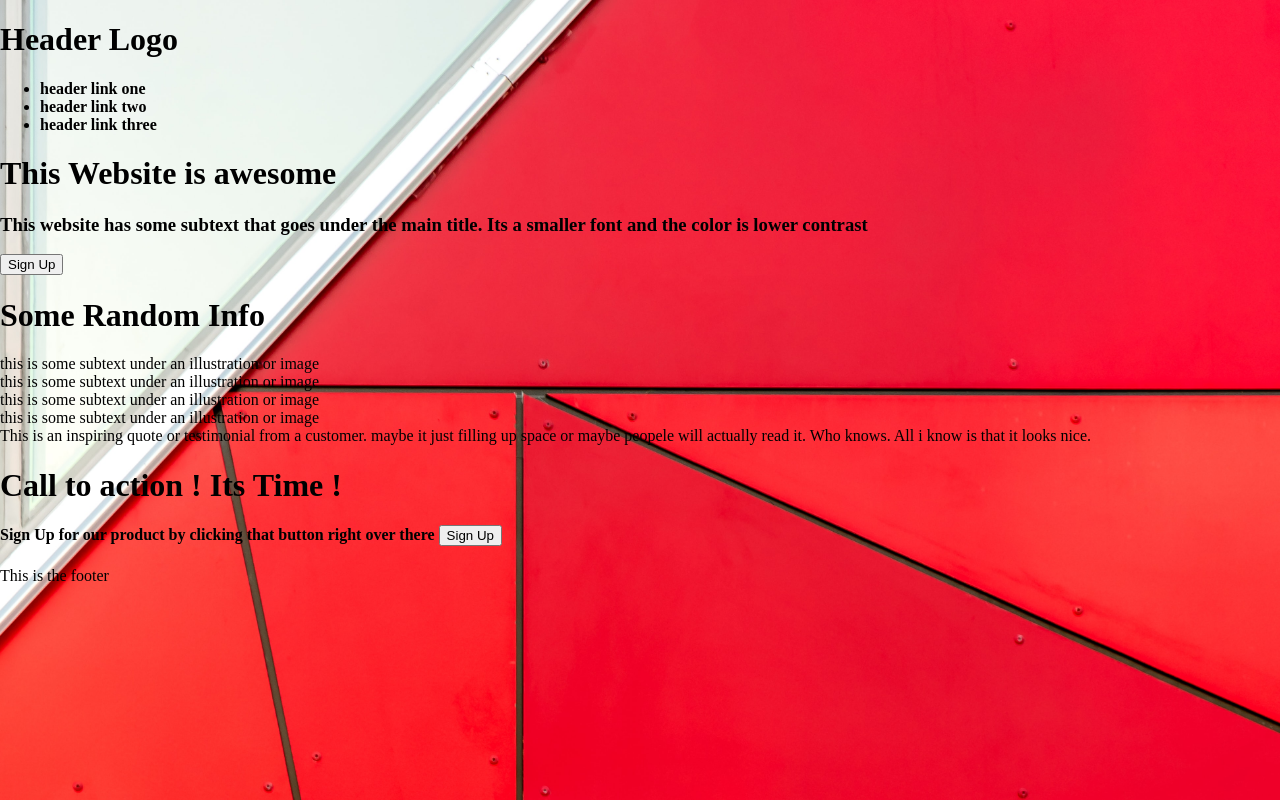
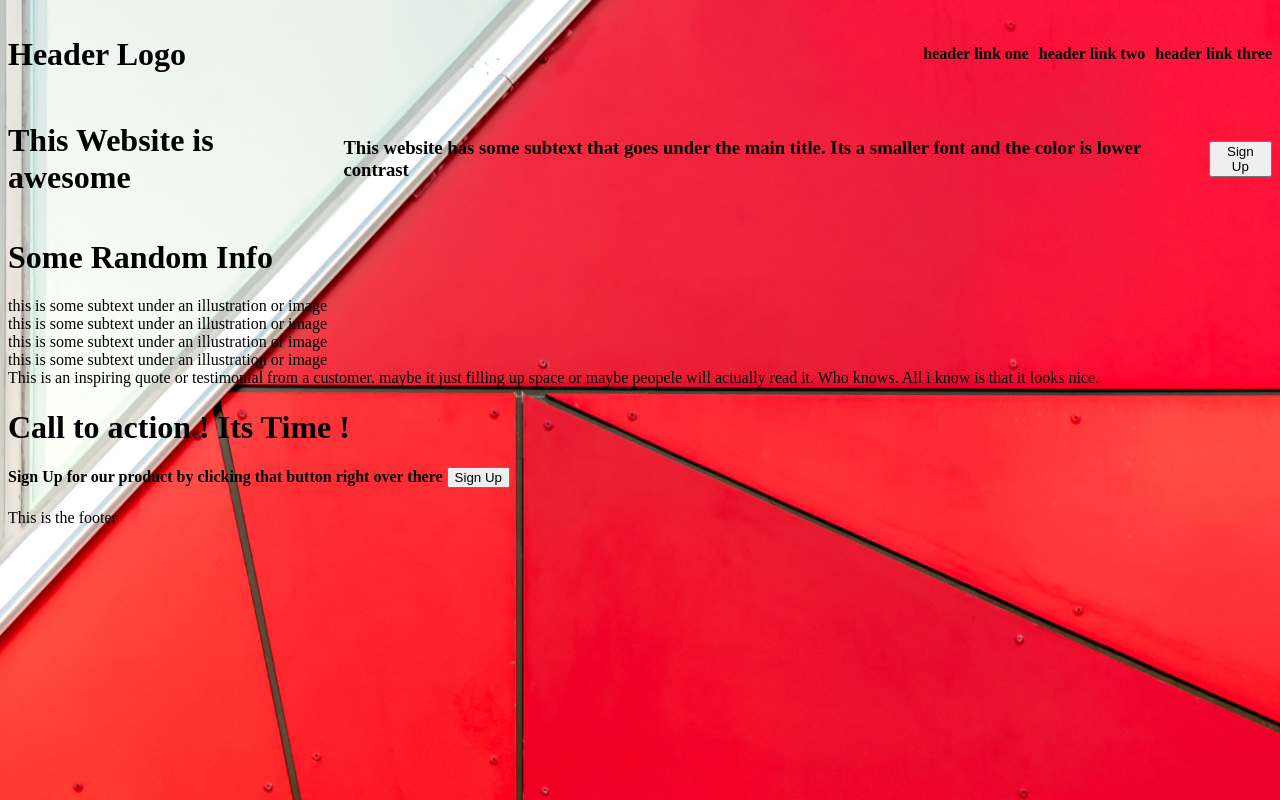
Before and after one commit to Kw2x/Landing-Page, a plain HTML site: page index.html in a window 1280 px wide. Drawn offline with Linux system fonts and the light colour scheme.

Commit message:
Spent an hr trying to find out how to get list to be in row

```diff
--- a/index.html
+++ b/index.html
@@ -10,21 +10,25 @@
 <body>
 
 <!--this is section one -->
-<div class="S1"></div>
     <div class="header">
         <h1>Header Logo</h1>
+        <div class="links">
             <h4>
-       <ul list-style: none>
+             <ul>
               <li>header link one</li>
               <li>header link two</li>
               <li>header link three</li>
              </ul>
             </h4>
- <div class="S1-content">  <h1>This Website is awesome </h1>
+        </div>
+    </div>
+
+    <div class="S1-content">
+     <h1>This Website is awesome </h1>
      <h3>This website has some subtext that goes under the main title. Its a smaller font and the color is lower contrast</h3>
      <button>Sign Up</button>
     </div>
-</div>
+
 
 <!--this is section two -->
 <div class="S2"></div>
--- a/styles.css
+++ b/styles.css
@@ -1,16 +1,42 @@
 body {
-    margin: 0%;
     background-image: url("./image/scott-webb-fTEFBwIELQ0-unsplash\ \(1\).jpg");
     background-position: center top;
     background-size: cover;
-    height: fit-content;
     background-repeat: no-repeat;
-    background-size: cover;
-    position: relative;
     background-color: #cccccc;
     color: black;
+
 }
 
-.body{
-    color: black;
+ul {list-style: none;
+    display: flex;
+    gap: 10px;
 }
+
+.header{
+    display: flex;
+    flex: 1;
+    flex-direction: row;
+    justify-content:space-between;
+    align-items: center;
+}
+
+.links{
+    display: flex;
+    justify-content: flex-end;
+    align-items: center;
+}
+
+.info{
+    display: flex;
+    flex-direction: row;
+    flex: 1;
+    align-items: center;
+}
+
+.S1-content{
+    display: flex;
+    flex: 1;
+    justify-content: center;
+    align-items: center;
+}
```
Lines whose indentation alone changed are shown as unchanged.
